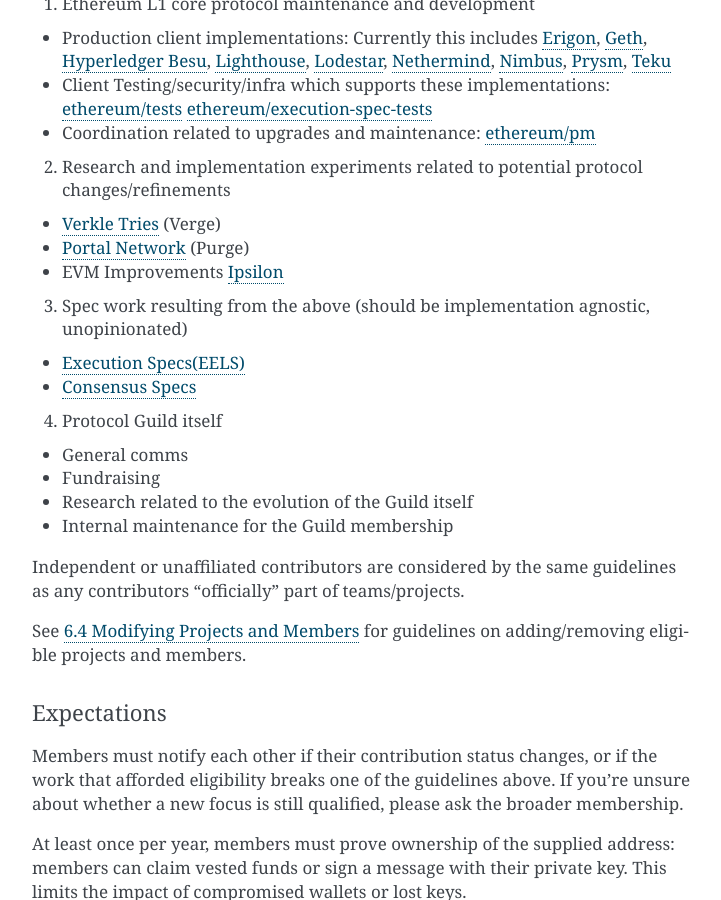
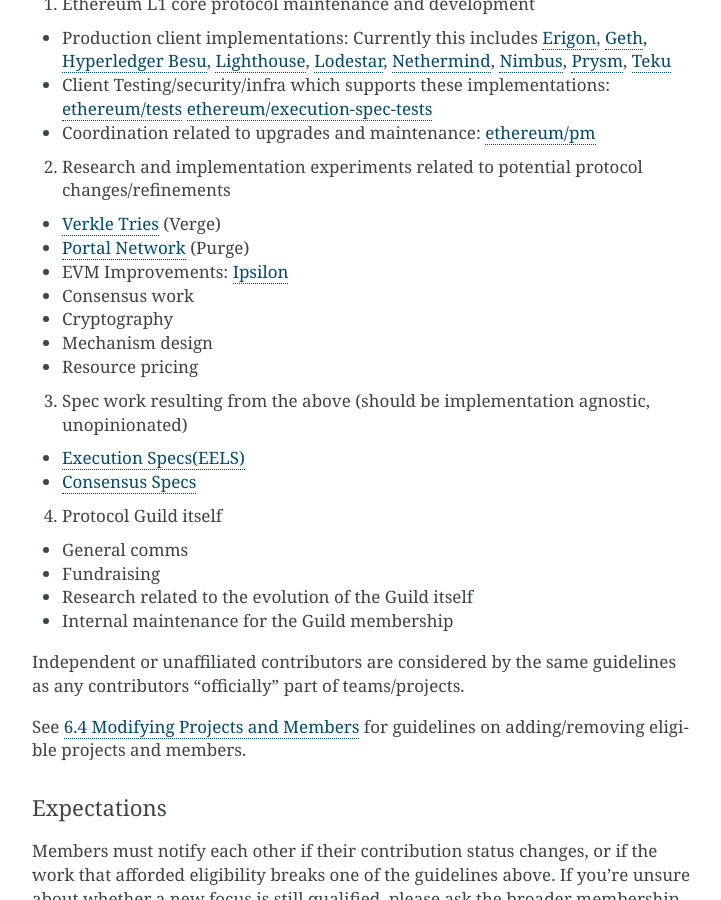
Before and after one commit to protocolguild/documentation, a Sphinx documentation site: the page built from docs/4-roles-expectations.md, in a window 1280 px wide and 900 px high, scrolled down 1518 px. Shown: the whole window, without its empty margins (388-1109 px from the left). Built offline with Sphinx 7.4.7, drawn with Linux system fonts in a browser that asks for light colours; pages that are not in the unit, such as notebooks, are missing from menus.

Commit message:
add more examples for research & implementation
- Consensus work
- Cryptography
- Mechanism design
- Resource pricing

```diff
--- a/docs/4-roles-expectations.md
+++ b/docs/4-roles-expectations.md
@@ -42,7 +42,11 @@
 2. Research and implementation experiments related to potential protocol changes/refinements
 - [Verkle Tries](https://github.com/gballet/go-verkle) (Verge)
 - [Portal Network](https://github.com/ethereum/portal-network-specs) (Purge)
-- EVM Improvements [Ipsilon](https://github.com/ipsilon)
+- EVM Improvements: [Ipsilon](https://github.com/ipsilon)
+- Consensus work
+- Cryptography
+- Mechanism design
+- Resource pricing
 
 3. Spec work resulting from the above (should be implementation agnostic, unopinionated)
 - [Execution Specs(EELS)](https://github.com/ethereum/execution-specs)
```
